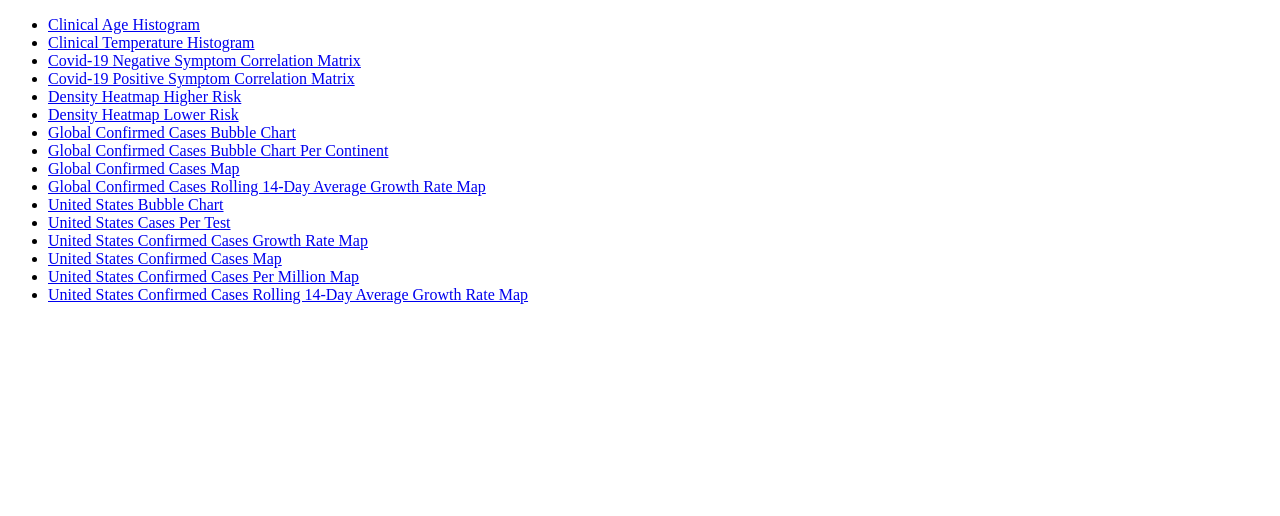
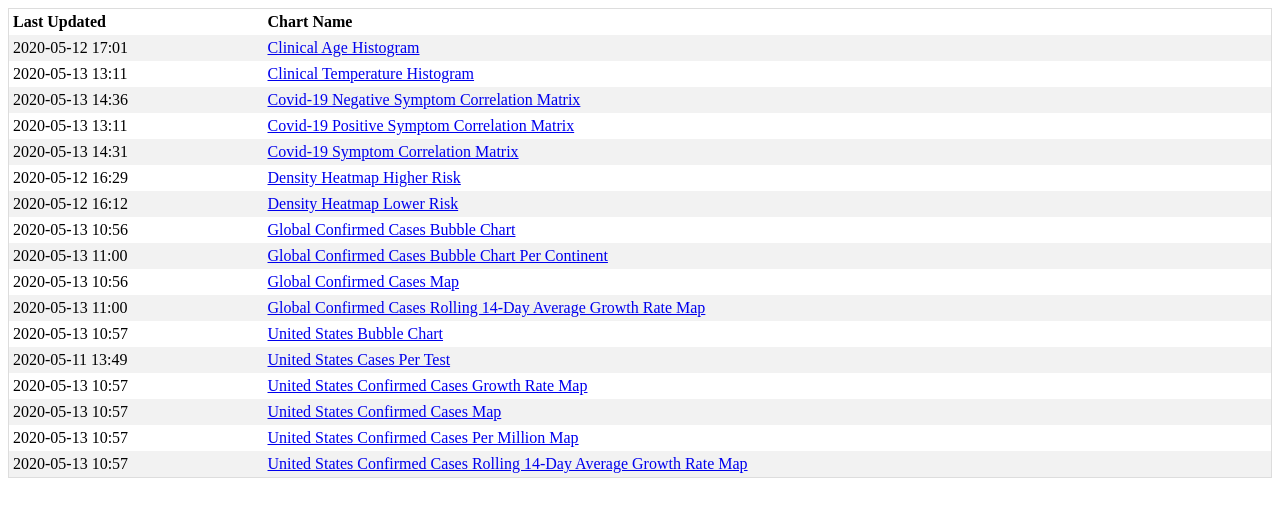
Before and after one commit to Lyteworx/lyteworx.github.io, a plain HTML site: page index.html in a window 1280 px wide. Drawn offline with Linux system fonts and the light colour scheme.

Commit message:
list to table

```diff
--- a/index.html
+++ b/index.html
@@ -1,27 +1,100 @@
 <!DOCTYPE html>
 <html lang="en">
 <head>
-    <meta charset="UTF-8">
+    <meta name="viewport" content="width=device-width, initial-scale=1" charset="UTF-8">
     <title>COVID-19 Analysis</title>
+    <style>
+    table {
+      border-collapse: collapse;
+      border-spacing: 0;
+      width: 100%;
+      border: 1px solid #ddd;
+    }
+
+    th, td {
+      text-align: left;
+      padding: 4px;
+    }
+
+    tr:nth-child(even) {
+      background-color: #f2f2f2;
+    }
+    </style>
 </head>
 <body>
-<ul>
-    <li><a href="charts/clinical_age_histogram.html">Clinical Age Histogram</a></li>
-    <li><a href="charts/clinical_temperature_histogram.html">Clinical Temperature Histogram</a></li>
-    <li><a href="charts/covid-19_negative_symptom_correlation_matrix.html">Covid-19 Negative Symptom Correlation Matrix</a></li>
-    <li><a href="charts/covid-19_positive_symptom_correlation_matrix.html">Covid-19 Positive Symptom Correlation Matrix</a></li>
-    <li><a href="charts/density_heatmap_higher_risk.html">Density Heatmap Higher Risk</a></li>
-    <li><a href="charts/density_heatmap_lower_risk.html">Density Heatmap Lower Risk</a></li>
-    <li><a href="charts/global_confirmed_cases_bubble_chart.html">Global Confirmed Cases Bubble Chart</a></li>
-    <li><a href="charts/global_confirmed_cases_bubble_chart_per_continent.html">Global Confirmed Cases Bubble Chart Per Continent</a></li>
-    <li><a href="charts/global_confirmed_cases_map.html">Global Confirmed Cases Map</a></li>
-    <li><a href="charts/global_confirmed_cases_rolling_14-Day_average_growth_rate_map.html">Global Confirmed Cases Rolling 14-Day Average Growth Rate Map</a></li>
-    <li><a href="charts/united_states_bubble_chart.html">United States Bubble Chart</a></li>
-    <li><a href="charts/united_states_cases_per_test.html">United States Cases Per Test</a></li>
-    <li><a href="charts/united_states_confirmed_cases_growth_rate_map.html">United States Confirmed Cases Growth Rate Map</a></li>
-    <li><a href="charts/united_states_confirmed_cases_map.html">United States Confirmed Cases Map</a></li>
-    <li><a href="charts/united_states_confirmed_cases_per_million_map.html">United States Confirmed Cases Per Million Map</a></li>
-    <li><a href="charts/united_states_confirmed_cases_rolling_14-Day_average_growth_rate_map.html">United States Confirmed Cases Rolling 14-Day Average Growth Rate Map</a></li>
-</ul>
+<table>
+<tr>
+    <th>Last Updated</th>
+    <th>Chart Name</th>
+</tr>
+<tr>
+    <td>2020-05-12 17:01</td>
+    <td><a href="charts/clinical_age_histogram.html">Clinical Age Histogram</a></td>
+</tr>
+<tr>
+    <td>2020-05-13 13:11</td>
+    <td><a href="charts/clinical_temperature_histogram.html">Clinical Temperature Histogram</a></td>
+</tr>
+<tr>
+    <td>2020-05-13 14:36</td>
+    <td><a href="charts/covid-19_negative_symptom_correlation_matrix.html">Covid-19 Negative Symptom Correlation Matrix</a></td>
+</tr>
+<tr>
+    <td>2020-05-13 13:11</td>
+    <td><a href="charts/covid-19_positive_symptom_correlation_matrix.html">Covid-19 Positive Symptom Correlation Matrix</a></td>
+</tr>
+<tr>
+    <td>2020-05-13 14:31</td>
+    <td><a href="charts/covid-19_symptom_correlation_matrix.html">Covid-19 Symptom Correlation Matrix</a></td>
+</tr>
+<tr>
+    <td>2020-05-12 16:29</td>
+    <td><a href="charts/density_heatmap_higher_risk.html">Density Heatmap Higher Risk</a></td>
+</tr>
+<tr>
+    <td>2020-05-12 16:12</td>
+    <td><a href="charts/density_heatmap_lower_risk.html">Density Heatmap Lower Risk</a></td>
+</tr>
+<tr>
+    <td>2020-05-13 10:56</td>
+    <td><a href="charts/global_confirmed_cases_bubble_chart.html">Global Confirmed Cases Bubble Chart</a></td>
+</tr>
+<tr>
+    <td>2020-05-13 11:00</td>
+    <td><a href="charts/global_confirmed_cases_bubble_chart_per_continent.html">Global Confirmed Cases Bubble Chart Per Continent</a></td>
+</tr>
+<tr>
+    <td>2020-05-13 10:56</td>
+    <td><a href="charts/global_confirmed_cases_map.html">Global Confirmed Cases Map</a></td>
+</tr>
+<tr>
+    <td>2020-05-13 11:00</td>
+    <td><a href="charts/global_confirmed_cases_rolling_14-Day_average_growth_rate_map.html">Global Confirmed Cases Rolling 14-Day Average Growth Rate Map</a></td>
+</tr>
+<tr>
+    <td>2020-05-13 10:57</td>
+    <td><a href="charts/united_states_bubble_chart.html">United States Bubble Chart</a></td>
+</tr>
+<tr>
+    <td>2020-05-11 13:49</td>
+    <td><a href="charts/united_states_cases_per_test.html">United States Cases Per Test</a></td>
+</tr>
+<tr>
+    <td>2020-05-13 10:57</td>
+    <td><a href="charts/united_states_confirmed_cases_growth_rate_map.html">United States Confirmed Cases Growth Rate Map</a></td>
+</tr>
+<tr>
+    <td>2020-05-13 10:57</td>
+    <td><a href="charts/united_states_confirmed_cases_map.html">United States Confirmed Cases Map</a></td>
+</tr>
+<tr>
+    <td>2020-05-13 10:57</td>
+    <td><a href="charts/united_states_confirmed_cases_per_million_map.html">United States Confirmed Cases Per Million Map</a></td>
+</tr>
+<tr>
+    <td>2020-05-13 10:57</td>
+    <td><a href="charts/united_states_confirmed_cases_rolling_14-Day_average_growth_rate_map.html">United States Confirmed Cases Rolling 14-Day Average Growth Rate Map</a></td>
+</tr>
+</table>
 </body>
 </html>
```
